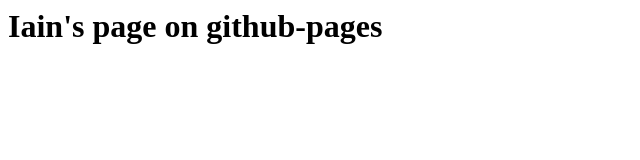
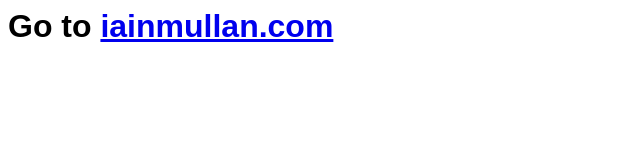
Before and after one commit to iainmullan/iainmullan.github.com, a plain HTML site: page index.html in a window 1280 px wide. Shown: the whole page, without its empty margins (0-640 px from the left). Drawn offline with Linux system fonts and the light colour scheme.

Commit message:
Update index.html

```diff
--- a/index.html
+++ b/index.html
@@ -1,6 +1,13 @@
 <html>
-<head></head>
+<head>
+  <style>
+    * { font-family: Arial, Verdana, Sans-serif; }
+  </style>
+</head>
 <body>
-<h1>Iain's page on github-pages</h1>
+
+<h1>Go to <a href="http://iainmullan.com">iainmullan.com</a></h1>
+
+
 </body>
 </html>
```
